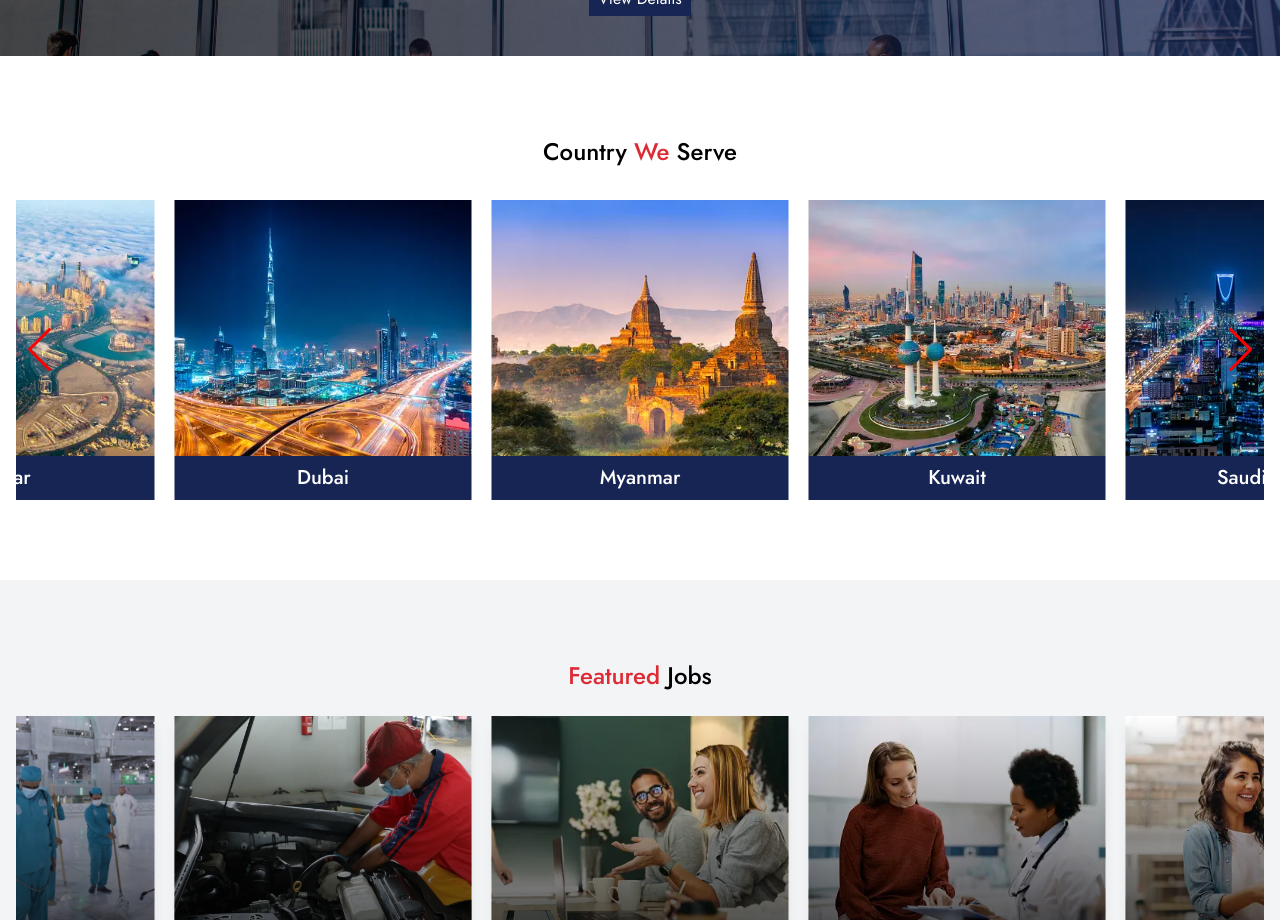
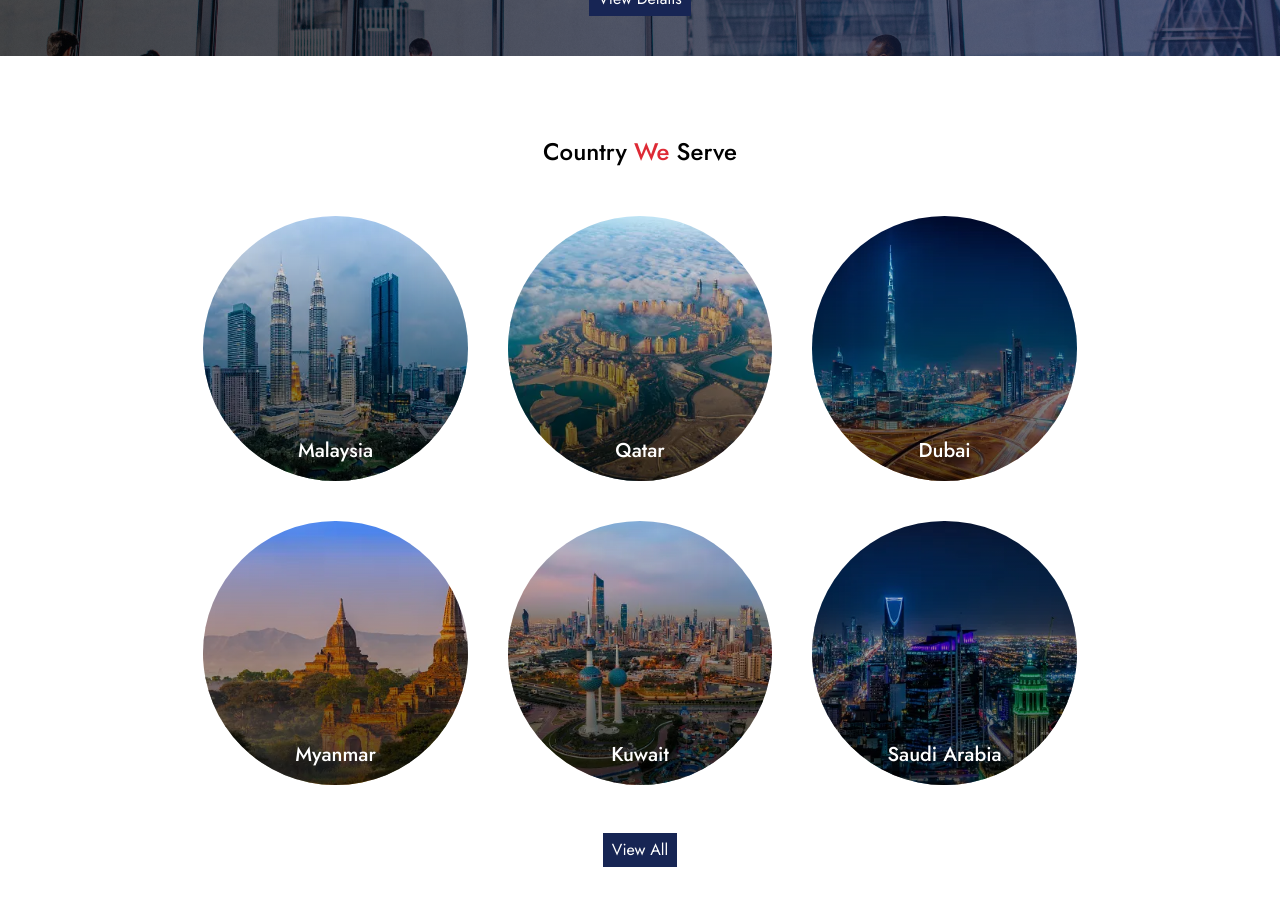
Before and after one commit to kanxa12345/rose-bud, a Next.js app: page / in a window 1280 px wide. Shown: the part 1880-2800 px from the top of the page. Built offline with nearby package versions, Linux system fonts and the light colour scheme.

Commit message:
style changes on country section and country page created & aos animation installed

```diff
--- a/package.json
+++ b/package.json
@@ -9,8 +9,10 @@
     "lint": "next lint"
   },
   "dependencies": {
+    "aos": "^2.3.4",
     "next": "14.0.4",
     "react": "^18",
+    "react-aos": "^1.0.1",
     "react-dom": "^18",
     "react-icons": "^4.12.0",
     "react-modal": "^3.16.1",
--- a/src/components/About.jsx
+++ b/src/components/About.jsx
@@ -32,7 +32,7 @@ const About = () => {
             className="absolute w-full h-full left-0 top-16"
           />
         </div>
-        <div className="w-2/3 flex flex-col items-start gap-4">
+        <div className="w-2/3 flex flex-col items-start gap-4" data-aos="fade-up" data-aos-once="true" data-aos-duration="2000">
           <h2 className="text-4xl font-semibold">
             <span className="text-brand1">RoseBud</span> Human Resource Pvt.
             Ltd.
--- a/src/components/Country.jsx
+++ b/src/components/Country.jsx
@@ -1,73 +1,39 @@
 import React from "react";
-import { Swiper, SwiperSlide } from "swiper/react";
-import { Pagination, A11y, Autoplay, Navigation } from "swiper/modules";
-import "swiper/css";
-import "swiper/css/autoplay";
-import "swiper/css/navigation";
 import CountryData from "@/data/CountryData";
 import Image from "next/image";
+import Link from "next/link";
 
 const Country = () => {
   return (
     <section className="py-20">
-      <div className="container flex flex-col items-center gap-8">
+      <div className="container flex flex-col items-center gap-12">
         <h2 className="text-2xl font-medium">
           Country <span className="text-brand1">We</span> Serve
         </h2>
-        <div className="w-full">
-          <Swiper
-            centeredSlidesBounds={true}
-            modules={[Pagination, A11y, Autoplay, Navigation]}
-            spaceBetween={20}
-            loop={true}
-            centeredSlides={true}
-            autoplay={{ delay: 5000 }}
-            navigation={{
-              clickable: true,
-            }}
-            slidesPerView={4}
-            style={{
-              "--swiper-pagination-bullet-size": "7px",
-              "--swiper-pagination-bullet-inactive-color": "#fff",
-              "--swiper-theme-color": "red",
-              "--swiper-pagination-bullet-inactive-opacity": "0.7",
-            }}
-            breakpoints={{
-              768: {
-                slidesPerView: 4,
-                spaceBetween: 20
-              },
-              1024: {
-                slidesPerView: 4,
-                spaceBetween: 20
-              },
-              1280: {
-                slidesPerView: 4,
-                spaceBetween: 20
-              },
-            }}
-          >
-            {CountryData.map((item, id) => (
-              <SwiperSlide key={id}>
-                <div className="w-full">
+        <div className="grid grid-cols-3 gap-10 w-[70%] mx-auto">
+          {CountryData.slice(0, 6).map((item, id) => (
+            <div key={id} className="w-full h-full relative">
               <Image
                 src={item.image}
                 priority={true}
                 height={2000}
                 width={2000}
                 alt={item.country}
-                    className="w-full h-64 object-cover"
+                className="w-full h-full aspect-square object-cover rounded-full"
               />
-                  <div className="w-full bg-blue-950 py-2">
-                    <h3 className="text-xl font-medium w-full text-center left-0 bottom-4 z-10 text-white">
+              <div className="absolute w-full h-full inset-0 bg-gradient-to-t from-black to-transparent rounded-full opacity-70"></div>
+              <h3 className="text-xl font-medium w-full text-center left-0 bottom-4 z-10 text-white absolute">
                 {item.country}
               </h3>
             </div>
+          ))}
         </div>
-              </SwiperSlide>
-            ))}
-          </Swiper>
-        </div>
+        <Link
+            href="/country"
+            className="text-white border border-blue-950 bg-blue-950 hover:text-blue-950 hover:bg-white px-2 py-1 cursor-pointer transition-all duration-200 ease-linear"
+          >
+            View All
+          </Link>
       </div>
     </section>
   );
--- a/src/components/FeatureJob.jsx
+++ b/src/components/FeatureJob.jsx
@@ -21,7 +21,7 @@ const FeatureJob = () => {
     }
   });
   return (
-    <section className="py-20 bg-gray-100">
+    <section className="pt-20 pb-10 bg-gray-100">
       <div className="container flex flex-col items-center gap-6">
         <h2 className="text-2xl font-medium">
           <span className="text-brand1">Featured</span> Jobs
--- a/src/components/Mvv.jsx
+++ b/src/components/Mvv.jsx
@@ -20,6 +20,7 @@ const Mvv = () => {
             <div
               key={id}
               className="flex flex-col items-center gap-2 p-5 rounded text-white border border-gray-500 bg-brand2 bg-opacity-10"
+              data-aos="zoom-out" data-aos-once="true" data-aos-duration="2000"
             >
               <Image
                 src={item.icon}
--- a/src/components/WhyUs.jsx
+++ b/src/components/WhyUs.jsx
@@ -21,7 +21,7 @@ const WhyUs = () => {
         </h2>
         <div className="w-full grid grid-cols-4 gap-6">
             {WhyUsData.map((item, id)=>(
-                <div key={id} className="flex flex-col items-center gap-2 bg-brand1 bg-opacity-90 px-4 py-14 text-black rounded">
+                <div key={id} className="flex flex-col items-center gap-2 bg-brand1 bg-opacity-90 px-4 py-14 text-black rounded" data-aos="zoom-in" data-aos-once="true" data-aos-duration="2000">
                     <Image src={item.iconImage} priority={true} height={2000} width={2000} alt={item.title} className="h-16 w-auto" />
                     <h3 className="text-xl font-bold text-white">{item.title.toUpperCase()}</h3>
                     <p className="text-center text-gray-200">{item.description.substring(0,100)}</p>
--- a/src/pages/_app.js
+++ b/src/pages/_app.js
@@ -1,8 +1,15 @@
+import "@/styles/globals.css";
+import AOS from "aos";
+import "aos/dist/aos.css";
+import Head from "next/head";
 import Layout from "@/components/Layout";
-import "@/styles/globals.css";
-import Head from "next/head";
+import { useEffect } from "react";
 
 export default function App({ Component, pageProps }) {
+  useEffect(() => {
+    AOS.init({
+    });
+  }, []);
   return (
     <>
       <Head>
--- /dev/null
+++ b/src/pages/country/index.js
@@ -0,0 +1,41 @@
+import Link from "next/link";
+import React from "react";
+import CountryData from "@/data/CountryData";
+import Image from "next/image";
+
+
+const Index = () => {
+  return (
+    <>
+      <section className="h-[200px] bg-gray-900 text-white">
+        <div className="container flex justify-center items-center h-full pt-[78px]">
+          <ul className="flex items-center gap-1">
+            <li>
+              <Link href="/" className="text-brand1">
+                Home
+              </Link>
+            </li>
+            /<li>Country</li>
+          </ul>
+        </div>
+      </section>
+      <section className="py-20 bg-gray-50">
+        <div className="container flex flex-col items-center gap-10">
+            <h2 className="text-2xl font-medium">Country <span className="text-brand1">We</span> Serve</h2>
+            <div className="w-full grid grid-cols-4 gap-8">
+                {CountryData.map((item, id)=>(
+                    <div key={id} className="flex flex-col items-center shadow-[0_0_5px_1px_rgba(0,0,0,0.2)]">
+                        <Image src={item.image} priority={true} width={2000} height={2000} alt={item.country} className="w-full h-64 object-cover" />
+                        <span className="flex w-full justify-center py-1 bg-blue-950 text-white">
+                            <h3 className="text-xl font-semibold">{item.country}</h3>
+                        </span>
+                    </div>
+                ))}
+            </div>
+        </div>
+      </section>
+    </>
+  );
+};
+
+export default Index;
```
Also changed, not shown: src/components/Footer.jsx (+11 -11 lines), 1 other file (tests, documents, lock files or other folders). Lines whose indentation alone changed are shown as unchanged.
